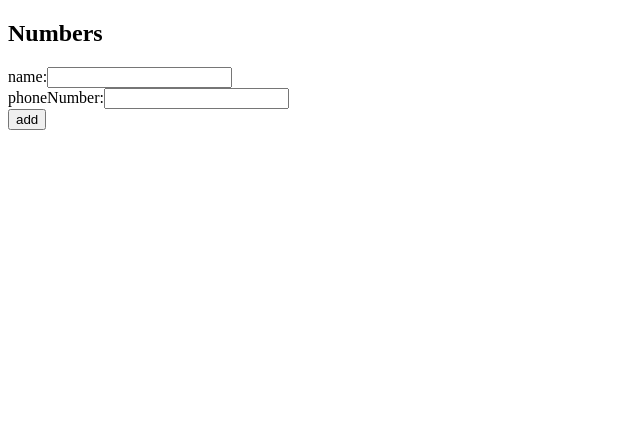
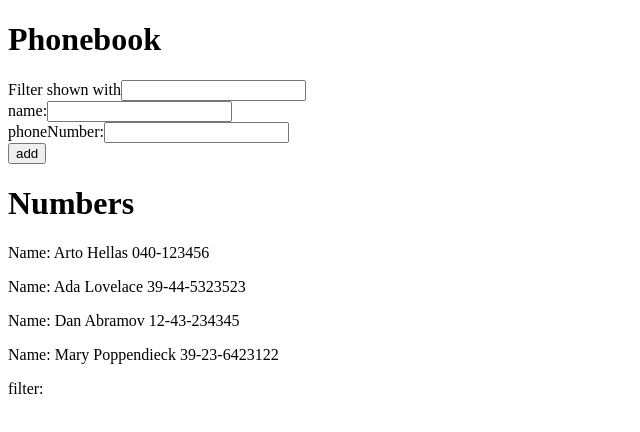
Before and after one commit to multimattia/helsinki-full-stack-open, a React (Create React App) app in the folder part2/phonebook/: page / in a window 1280 px wide. Shown: the top 432 px of the page, without its empty margins (0-640 px from the left). Built offline with nearby package versions, Linux system fonts and the light colour scheme.

Commit message:
Add dummy data, implement filter

```diff
--- a/part2/phonebook/src/App.js
+++ b/part2/phonebook/src/App.js
@@ -1,9 +1,16 @@
 import { useState } from 'react'
 
-const PeopleList = ({ people }) => {
+const PeopleList = ({ people, filter }) => {
+  if (filter !== '') {
+    people = people.filter(word =>
+      word.name.toLowerCase().includes(filter.toLowerCase()))
+  }
   return (
-    <div className=" ">
-      {people.map(person => <p key={person.id}>Name: {person.name} {person.number}</p>)}
+    <div className="">
+      <h1>Numbers</h1>
+      <div>
+        {people.map(({ id, name, number }) => <p key={id}>Name: {name} {number}</p>)}
+      </div>
     </div>
   )
 }
@@ -40,7 +47,7 @@
   }
   return (
     <form onSubmit={addNewPerson}>
-      <div className="">
+      <div>
         name:
         <input
           value={newName}
@@ -61,15 +68,39 @@
   )
 }
 
+const FilterForm = ({ filter, setFilter }) => {
+  const handleFilterChange = (event) => {
+    setFilter(event.target.value)
+  }
+  return (
+    <div>
+      Filter shown with
+      <input
+        value={filter}
+        onChange={handleFilterChange}
+      />
+    </div>
+  )
+}
+
 
 const App = () => {
-  const [persons, setPersons] = useState([])
+  const [persons, setPersons] = useState([
+    { name: 'Arto Hellas', number: '040-123456', id: 1 },
+    { name: 'Ada Lovelace', number: '39-44-5323523', id: 2 },
+    { name: 'Dan Abramov', number: '12-43-234345', id: 3 },
+    { name: 'Mary Poppendieck', number: '39-23-6423122', id: 4 }
+  ])
+  const [filter, setFilter] = useState('')
   const [newName, setNewName] = useState('')
   const [newPhoneNumber, setNewPhoneNumber] = useState('')
 
   return (
     <div className="App">
-      <h2>Numbers</h2>
+      <h1>Phonebook</h1>
+      <FilterForm
+        filter={filter}
+        setFilter={setFilter} />
       <PhoneForm
         persons={persons}
         setPersons={setPersons}
@@ -78,7 +109,8 @@
         newPhoneNumber={newPhoneNumber}
         setNewPhoneNumber={setNewPhoneNumber}
       />
-      <PeopleList people={persons} />
+      <PeopleList people={persons} filter={filter}/>
+      <p>filter: {filter}</p>
     </div>
   );
 }
```
